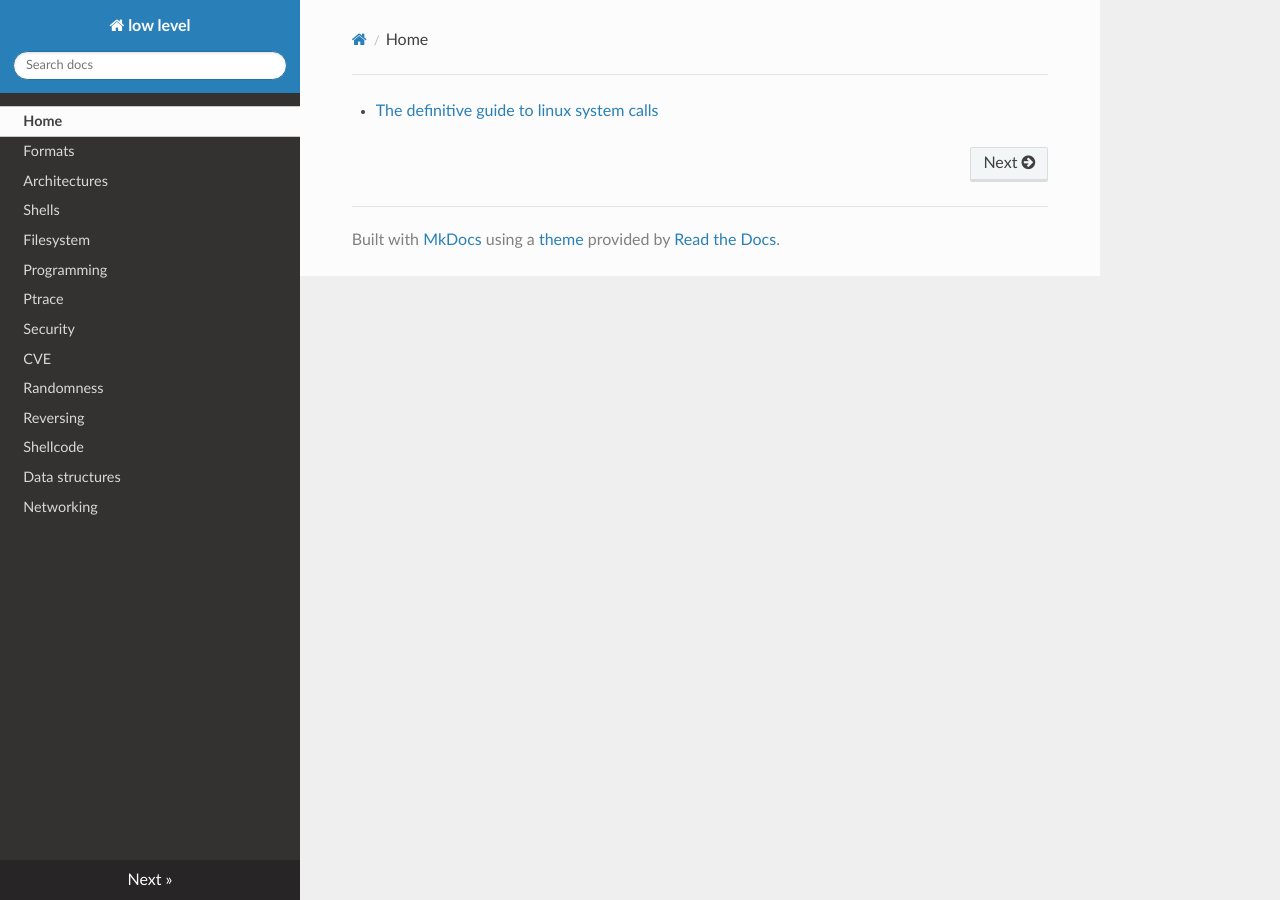
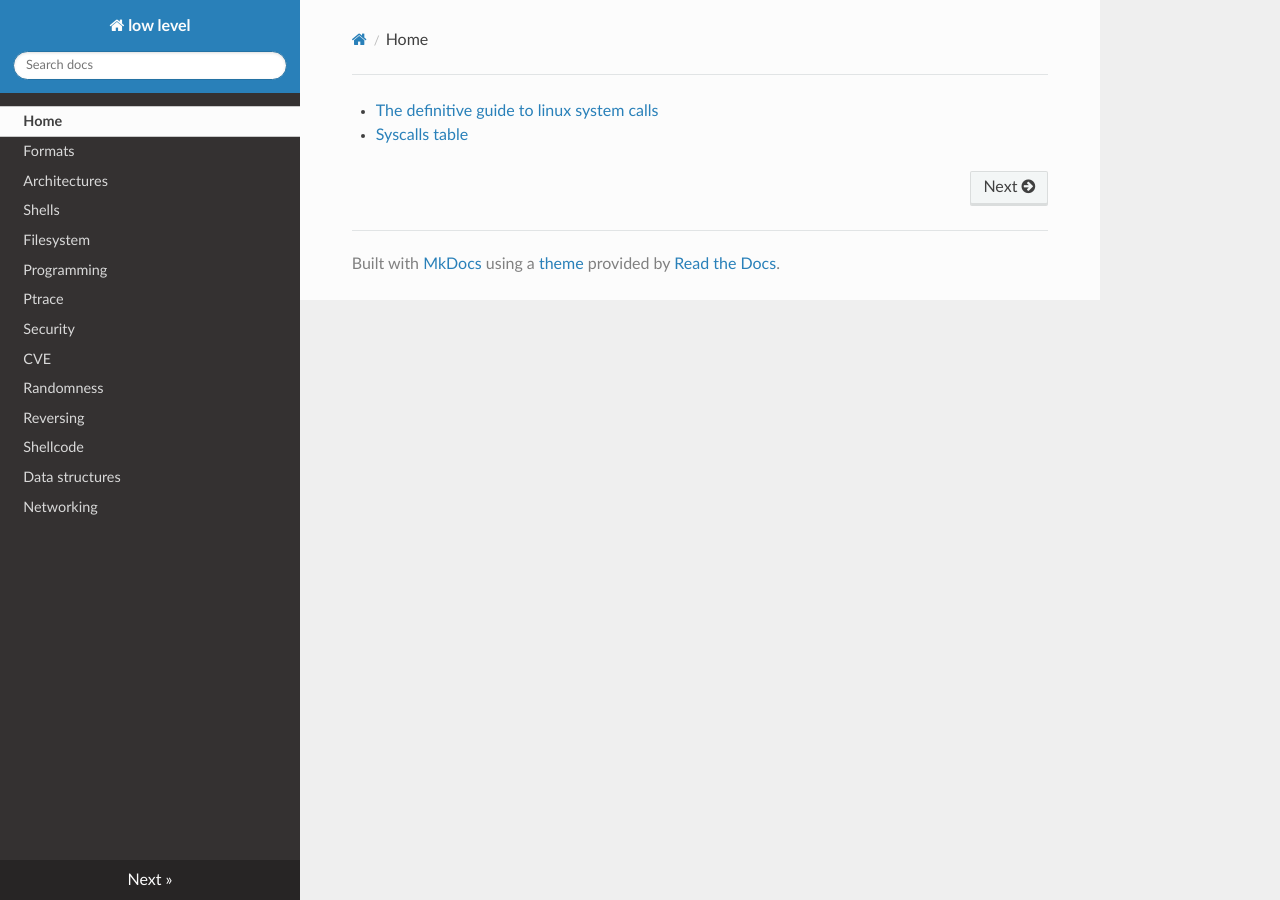
Before and after one commit to gipi/low-level, an MkDocs documentation site: the page built from docs/index.md, in a window 1280 px wide. Built offline with MkDocs 1.6.1, drawn with Linux system fonts in a browser that asks for light colours; nearby versions of some CDN libraries; old or Windows-style settings are respelled for this version of MkDocs.

Commit message:
Add link.

```diff
--- a/docs/index.md
+++ b/docs/index.md
@@ -1,2 +1,3 @@
 
  - [The definitive guide to linux system calls](http://blog.packagecloud.io/eng/2016/04/05/the-definitive-guide-to-linux-system-calls/)
+ - [Syscalls table](http://docs.cs.up.ac.za/programming/asm/derick_tut/syscalls.html)
```
